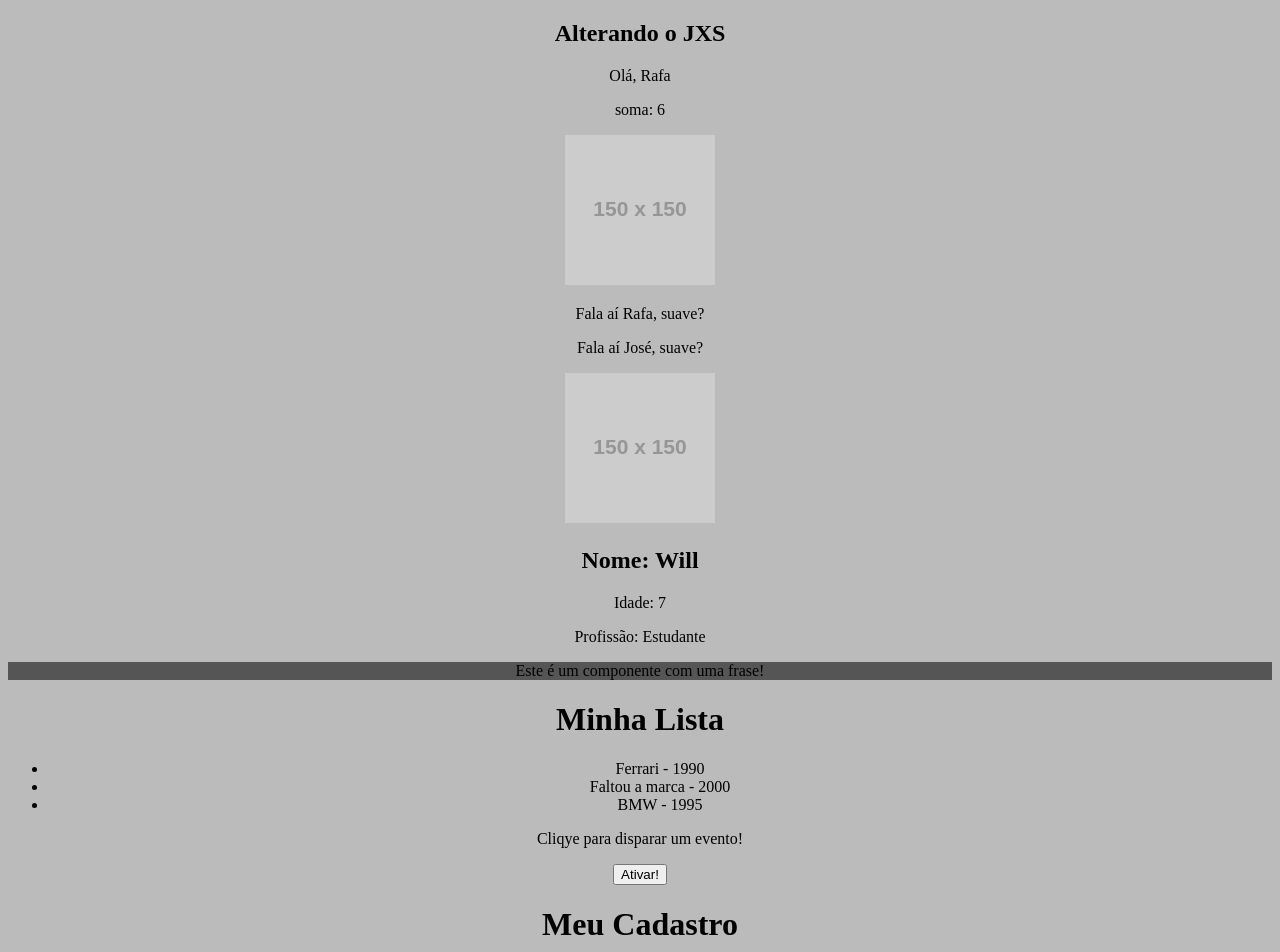
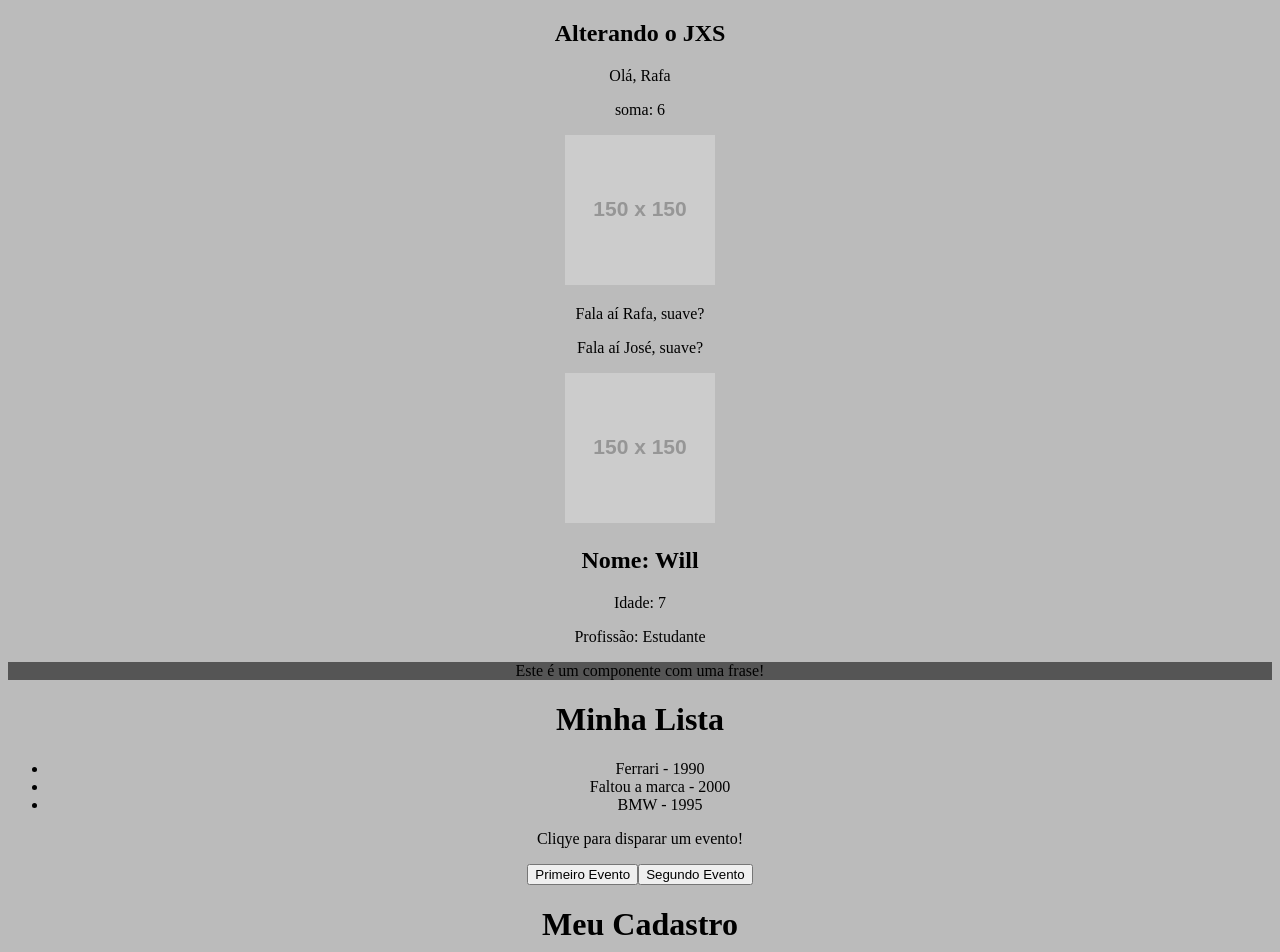
Before and after one commit to ehurafa/react-hora-de-codar, a React (Create React App) app in the folder react-course/: page / in a window 1280 px wide. Shown: the top 952 px of the page. Built offline with nearby package versions, Linux system fonts and the light colour scheme.

Commit message:
insert events by  props

```diff
--- a/react-course/src/components/Event.js
+++ b/react-course/src/components/Event.js
@@ -1,12 +1,19 @@
+import Button from './event/Button'
+
 function Event({number}) {
     function myEvent() {
-        console.log('Opa, fui ativado!', number)
+        console.log('Opa, fui ativado!!!', number)
+    }
+
+    function secondEvent() {
+        console.log('Ativando o segundo evento')
     }
 
     return (
         <div>
             <p>Cliqye para disparar um evento!</p>
-            <button onClick={myEvent}>Ativar!</button>
+            <Button event={myEvent} text="Primeiro Evento" />
+            <Button event={secondEvent} text="Segundo Evento" />
         </div>
     )
 }
--- /dev/null
+++ b/react-course/src/components/event/Button.js
@@ -0,0 +1,5 @@
+function Button(props) {
+    return <button onClick={props.event}>{props.text}</button>
+}
+
+export default Button
```
